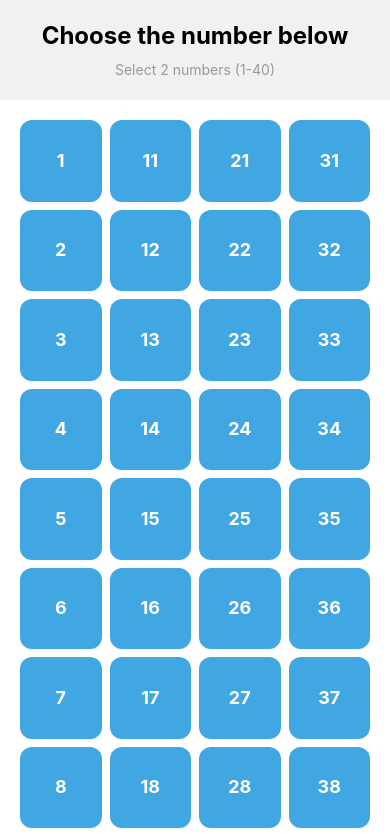
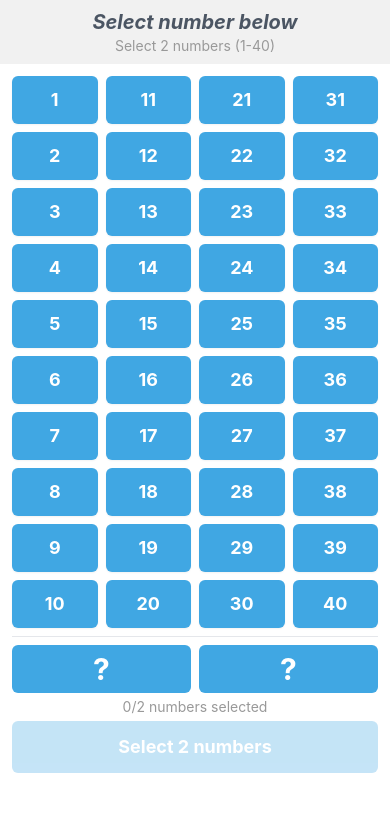
Before and after one commit to chheunseangmeng/Number-Bot, a Vue app: page / in a window 390 px wide. Shown: the top 834 px of the page. Built offline with nearby package versions, Linux system fonts and the light colour scheme.

Commit message:
Updated boxes size for mobile screen

```diff
--- a/src/components/grid/GridCell.vue
+++ b/src/components/grid/GridCell.vue
@@ -1,6 +1,6 @@
 <template>
   <button
-    class="w-full aspect-square rounded-xl font-bold text-lg transition-all duration-200
+    class="w-full h-12 aspect-square rounded-md font-bold text-lg transition-all duration-200
            flex items-center justify-center shadow-sm active:scale-95
            focus:outline-none focus:ring-2 focus:ring-[var(--tg-theme-button-color)]"
     :class="[
--- a/src/components/ui/SubmitButton.vue
+++ b/src/components/ui/SubmitButton.vue
@@ -1,6 +1,6 @@
 <template>
   <button
-    class="w-full py-4 px-6 rounded-xl text-lg font-bold transition-all
+    class="w-full py-3 px-6 rounded-md text-lg font-bold transition-all
            active:scale-98 disabled:opacity-30 disabled:cursor-not-allowed
            focus:outline-none focus:ring-2 focus:ring-[var(--tg-theme-button-color)]"
     :class="[
--- a/src/composables/useTelegram.js
+++ b/src/composables/useTelegram.js
@@ -15,12 +15,6 @@ export function useTelegram() {
       tg.ready()
       tg.expand()
 
-      // Save user to store
-      const user = tg.initDataUnsafe?.user
-      if (user) {
-        store.setUser(user)
-      }
-
       // Save start param to store
       const startParam = tg.initDataUnsafe?.start_param || ''
       if (startParam) {
@@ -35,7 +29,7 @@ export function useTelegram() {
         })
       }
 
-      console.log('Telegram Mini App initialized', { user, startParam })
+      console.log('Telegram Mini App initialized', { startParam })
     } else {
       console.log('Running outside Telegram - using fallback mode')
     }
--- a/src/stores/gridStore.js
+++ b/src/stores/gridStore.js
@@ -4,7 +4,6 @@ import { ref, computed } from 'vue'
 export const useGridStore = defineStore('grid', () => {
   // State
   const selectedNumbers = ref([])
-  const user = ref(null)
   const startParam = ref('')
   const MAX_SELECTION = 2  // Maximum 2 numbers can be selected
 
@@ -49,9 +48,6 @@ export const useGridStore = defineStore('grid', () => {
     selectedNumbers.value = []
   }
 
-  function setUser(telegramUser) {
-    user.value = telegramUser
-  }
 
   function setStartParam(param) {
     startParam.value = param
@@ -60,7 +56,6 @@ export const useGridStore = defineStore('grid', () => {
   return {
     // State
     selectedNumbers,
-    user,
     startParam,
     MAX_SELECTION,
 
@@ -75,7 +70,6 @@ export const useGridStore = defineStore('grid', () => {
     deselectNumber,
     toggleNumber,
     clearSelection,
-    setUser,
     setStartParam,
   }
 })
--- a/src/views/HomeView.vue
+++ b/src/views/HomeView.vue
@@ -1,23 +1,15 @@
 <template>
   <div class="min-h-screen flex flex-col bg-[var(--tg-theme-bg-color)]">
     <!-- Header -->
-    <header class="p-5 text-center bg-[var(--tg-theme-secondary-bg-color)]">
-      <h1 class="text-2xl font-bold text-[var(--tg-theme-text-color)]">
-        Choose the number below
+    <header class="p-2 text-center bg-[var(--tg-theme-secondary-bg-color)]">
+      <h1 class="text-xl font-bold text-gray-600 italic text-[var(--tg-theme-text-color)]">
+        Select number below
       </h1>
-      <p class="mt-2 text-sm text-[var(--tg-theme-hint-color)]">
+      <p class="text-sm text-[var(--tg-theme-hint-color)]">
         Select 2 numbers (1-40)
       </p>
 
-      <!-- User info from store -->
-      <div
-        v-if="store.user"
-        class="mt-2 text-xs text-[var(--tg-theme-hint-color)]"
-      >
-        Hello, {{ store.user.first_name }}!
-      </div>
-
-      <!-- Start parameter from store -->
+      <!-- Start parameter from store (KEPT) -->
       <div
         v-if="store.startParam"
         class="mt-2 text-xs text-[var(--tg-theme-hint-color)]"
@@ -26,15 +18,17 @@
       </div>
     </header>
 
-    <main class="flex-1 p-5">
+    <main class="flex-1 p-3">
       <!-- Grid at TOP -->
       <NumberGrid />
 
+      <hr class="mt-2 mb-2">
+
       <!-- 2 Boxes in MIDDLE -->
-      <div class="grid grid-cols-4 gap-2 max-w-md mx-auto mt-3 border-t py-2">
+      <div class="grid grid-cols-4 gap-2 max-w-md mx-auto">
         <!-- Box 1-->
         <div
-          class="col-span-2 h-24 rounded-xl flex items-center justify-center text-3xl font-bold transition-all duration-200"
+          class="col-span-2 h-12 rounded-md flex items-center justify-center text-3xl font-bold transition-all duration-200"
           :class="[
             selectedNumbers[0]
               ? 'bg-[var(--tg-theme-button-color)] text-[var(--tg-theme-button-text-color)]'
@@ -46,7 +40,7 @@
 
         <!-- Box 2 -->
         <div
-          class="col-span-2 h-24 rounded-xl flex items-center justify-center text-3xl font-bold transition-all duration-200"
+          class="col-span-2 h-12 rounded-md flex items-center justify-center text-3xl font-bold transition-all duration-200"
           :class="[
             selectedNumbers[1]
               ? 'bg-[var(--tg-theme-button-color)] text-[var(--tg-theme-button-text-color)]'
@@ -59,7 +53,7 @@
 
       <!-- Selection counter under boxes -->
       <p
-        class="text-center text-sm text-[var(--tg-theme-hint-color)] mt-2 mb-4"
+        class="text-center text-sm mt-1 mb-1 text-[var(--tg-theme-hint-color)]"
       >
         {{ store.selectedCount }}/2 numbers selected
       </p>
@@ -113,21 +107,12 @@ const handleSubmit = async () => {
 
   hapticFeedback("medium");
   const numbers = [...store.selectedNumbers];
-  const formattedNumbers = numbers.map((num) => String(num).padStart(2, "0"));
-  const code = formattedNumbers.join("-");
-  const message = `Selected code: ${code}`;
-  const firstName = store.user?.first_name || "";
-  const lastName = store.user?.last_name || "";
-  const fullName = `${firstName} ${lastName}`.trim() || "Unknown user";
 
+  // REMOVED: All user-related data (fullName, username, userId)
+
+  // SIMPLIFIED payload - only send what's needed
   const payload = {
-    fullName,
-    username: store.user?.username || null,
-    userId: store.user?.id || null,
     selectedNumbers: numbers,
-    code,
-    message,
-    selectedCount: numbers.length,
     startParam: store.startParam || null,
     submittedAt: new Date().toISOString(),
   };
@@ -135,14 +120,14 @@ const handleSubmit = async () => {
   const sentToBot = sendData(payload);
   if (sentToBot) {
     await showPopup(
-      "Submitted successfully. Data was sent from Mini App to Telegram.",
+      "Submitted successfully!",
       "Success"
     );
     return;
   }
 
   await showPopup(
-    "Could not send data to Telegram bot. Please open this Mini App from Telegram chat and try again.",
+    "Could not send data to Telegram bot. Please try again.",
     "Send Failed"
   );
 };
```
